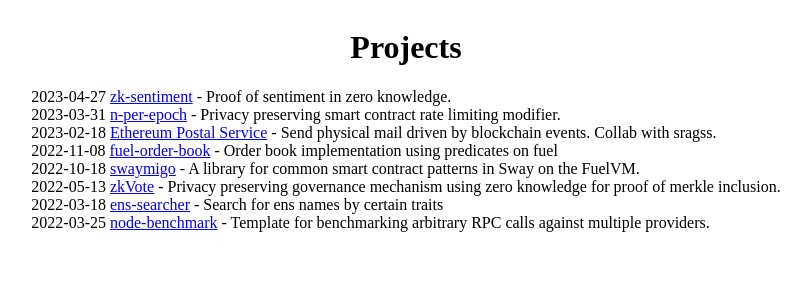
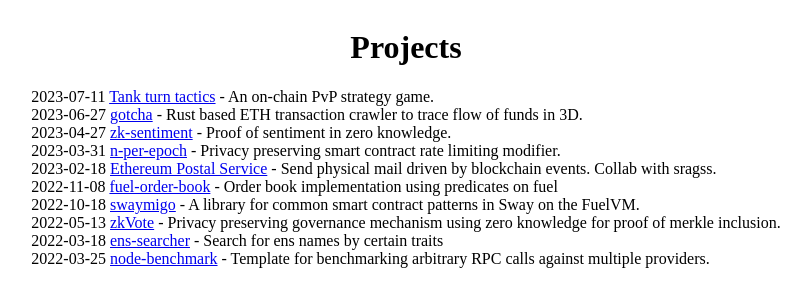
Before and after one commit to rsproule/personal-site, a React (Create React App) app: page /projects in a window 1280 px wide. Shown: the top 306 px of the page, without its empty margins (234-1041 px from the left). Built offline with nearby package versions, Linux system fonts and the light colour scheme.

Commit message:
feat: add new projects to the site

```diff
--- a/src/pages/Homepage/index.tsx
+++ b/src/pages/Homepage/index.tsx
@@ -1,10 +1,6 @@
-import { useState } from "react";
 import { Link } from "react-router-dom";
-//@ts-ignore
-import Snake from "react-simple-snake";
 
 export const Homepage = () => {
-  const [snake, setSnake] = useState<boolean>(false);
   return (
     <div>
       <div
@@ -43,37 +39,6 @@
           </li>
         </ul>
       </div>
-
-      {snake ? (
-        <div
-          style={{
-            marginTop: "5rem",
-            width: "100%",
-            display: "flex",
-            justifyContent: "center",
-          }}
-        >
-          <div
-            style={{
-              marginTop: "5rem",
-              width: "100vh",
-            }}
-          >
-            <Snake percentageWidth={80} />
-          </div>
-        </div>
-      ) : (
-        <div
-          style={{
-            marginTop: "5rem",
-            width: "100%",
-            display: "flex",
-            justifyContent: "center",
-          }}
-        >
-          <p onClick={() => setSnake(true)}>snek</p>
-        </div>
-      )}
     </div>
   );
 };
--- a/src/pages/Projects/index.tsx
+++ b/src/pages/Projects/index.tsx
@@ -12,6 +12,22 @@
             margin: 0,
           }}
         >
+          <li>
+            <Article
+              link="https://github.com/rsproule/tanks"
+              title="Tank turn tactics"
+              description="An on-chain PvP strategy game."
+              date="2023-07-11"
+            />
+          </li>
+          <li>
+            <Article
+              link="https://github.com/rsproule/gotcha"
+              title="gotcha"
+              description="Rust based ETH transaction crawler to trace flow of funds in 3D."
+              date="2023-06-27"
+            />
+          </li>
           <li>
             <Article
               link="https://github.com/rsproule/zk-sentiment"
```
